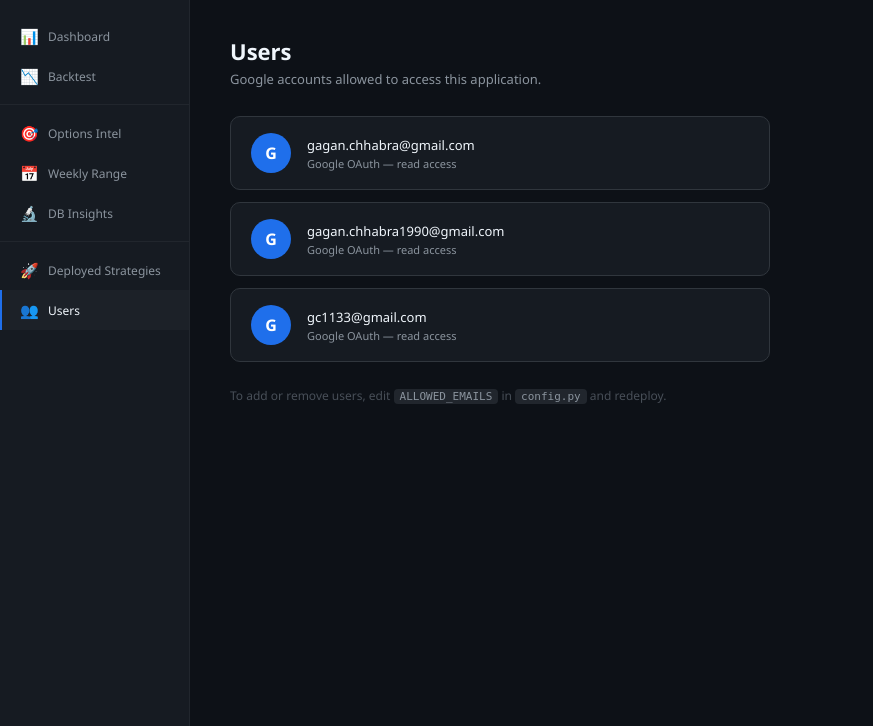
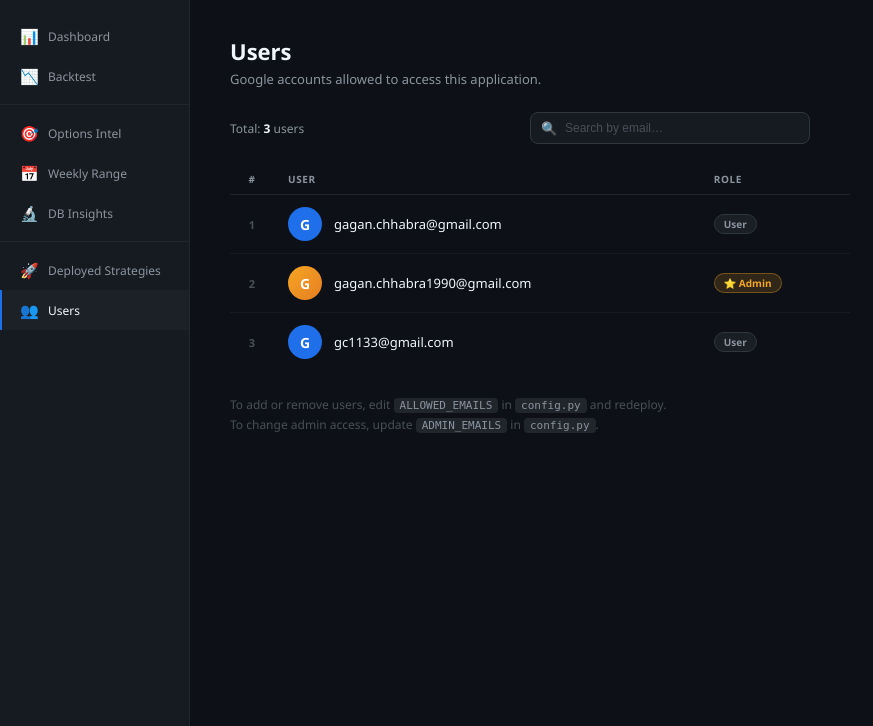
Before and after one commit to GaganChhabra25/stock-analyzer, a Flask app: page /users in a window 1280 px wide. Shown: the part 77-803 px from the top of the page, without its empty margins (0-873 px from the left). Run offline with Flask 3, Linux system fonts and the light colour scheme; the visitor is signed in with stand-in values (Sample User, id 1); some libraries are stand-ins or nearby versions.

Commit message:
feat: users page — search, numbering, admin badge
- config.py: add ADMIN_EMAILS set (gagan.chhabra1990@gmail.com is admin)
- app.py: pass admin_emails to users template
- users.html: redesigned as a table with:
    - Serial number column (#)
    - Avatar + email column
    - Role column: Admin badge (gold) for admin_emails, You badge (blue)
      for current logged-in user
    - Live search box filtering by email
    - "No users match" message when search has no results

Co-Authored-By: Claude Sonnet 4.6 <noreply@anthropic.com>

```diff
--- a/app.py
+++ b/app.py
@@ -1163,9 +1163,10 @@ def deployments_page():
 @login_required
 def users_page():
     """Users — allowed Google accounts."""
-    from config import ALLOWED_EMAILS
+    from config import ALLOWED_EMAILS, ADMIN_EMAILS
     allowed = list(ALLOWED_EMAILS)
-    return render_template("users.html", user=session["user"], allowed_emails=allowed)
+    return render_template("users.html", user=session["user"],
+                           allowed_emails=allowed, admin_emails=ADMIN_EMAILS)
 
 
 # ── Start deployment scheduler on boot ────────────────────────────────────────
--- a/config.py
+++ b/config.py
@@ -145,3 +145,8 @@ ALLOWED_EMAILS = [
     "gagan.chhabra1990@gmail.com",
     "gc1133@gmail.com",
 ]
+
+# Admins get an "Admin" badge on the Users page
+ADMIN_EMAILS = {
+    "gagan.chhabra1990@gmail.com",
+}
--- a/templates/users.html
+++ b/templates/users.html
@@ -30,16 +30,60 @@ body { font-family: 'Segoe UI', Tahoma, Geneva, Verdana, sans-serif; background:
 .page-layout { display: flex; min-height: calc(100vh - 74px); }
 .main { padding: 36px 40px; flex: 1; min-width: 0; }
 .page-title { font-size: 22px; font-weight: 700; color: #f0f6fc; margin-bottom: 4px; }
-.page-sub { font-size: 13px; color: #8b949e; margin-bottom: 28px; }
+.page-sub { font-size: 13px; color: #8b949e; margin-bottom: 24px; }
 
-/* User cards */
-.users-grid { display: flex; flex-direction: column; gap: 12px; max-width: 540px; }
-.user-card { background: #161b22; border: 1px solid #30363d; border-radius: 10px; padding: 16px 20px; display: flex; align-items: center; gap: 16px; }
-.user-avatar { width: 40px; height: 40px; border-radius: 50%; background: #1f6feb; display: flex; align-items: center; justify-content: center; font-size: 16px; font-weight: 700; color: #fff; flex-shrink: 0; }
-.user-email { font-size: 13px; color: #f0f6fc; font-weight: 500; }
-.user-label { font-size: 11px; color: #8b949e; margin-top: 2px; }
-.you-badge { display: inline-block; background: rgba(31,111,235,0.2); color: #58a6ff; border: 1px solid rgba(88,166,255,0.3); padding: 1px 8px; border-radius: 99px; font-size: 10px; font-weight: 700; margin-left: 8px; }
-.note { font-size: 12px; color: #484f58; margin-top: 24px; line-height: 1.6; }
+/* Top bar: count + search */
+.top-bar { display: flex; align-items: center; justify-content: space-between; margin-bottom: 20px; max-width: 580px; gap: 16px; }
+.user-count { font-size: 12px; color: #8b949e; }
+.user-count strong { color: #f0f6fc; }
+.search-wrap { position: relative; flex: 1; max-width: 280px; }
+.search-wrap input {
+  width: 100%; background: #161b22; border: 1px solid #30363d; border-radius: 8px;
+  padding: 8px 12px 8px 34px; font-size: 12px; color: #f0f6fc; outline: none;
+  transition: border-color 0.15s;
+}
+.search-wrap input:focus { border-color: #1f6feb; }
+.search-wrap input::placeholder { color: #484f58; }
+.search-icon { position: absolute; left: 11px; top: 50%; transform: translateY(-50%); font-size: 13px; color: #484f58; pointer-events: none; }
+
+/* User table */
+.users-table { width: 100%; max-width: 620px; border-collapse: collapse; }
+.users-table thead th {
+  text-align: left; color: #8b949e; font-size: 10px; font-weight: 700;
+  text-transform: uppercase; letter-spacing: 0.6px;
+  padding: 8px 14px; border-bottom: 1px solid #21262d;
+}
+.users-table thead th:first-child { width: 44px; text-align: center; }
+.users-table tbody tr { transition: background 0.12s; }
+.users-table tbody tr:hover td { background: #1c2128; }
+.users-table tbody tr.hidden { display: none; }
+.users-table td {
+  padding: 12px 14px; border-bottom: 1px solid #161b22; vertical-align: middle;
+  font-size: 13px;
+}
+.users-table td:first-child { text-align: center; color: #484f58; font-size: 11px; font-weight: 600; }
+.users-table tr:last-child td { border-bottom: none; }
+
+/* Avatar */
+.avatar-cell { display: flex; align-items: center; gap: 12px; }
+.user-avatar { width: 34px; height: 34px; border-radius: 50%; background: #1f6feb; display: flex; align-items: center; justify-content: center; font-size: 14px; font-weight: 700; color: #fff; flex-shrink: 0; }
+.user-avatar.admin-av { background: linear-gradient(135deg, #f5a623, #e67e22); }
+.user-email-text { font-size: 13px; color: #f0f6fc; font-weight: 500; }
+
+/* Badges */
+.badge { display: inline-flex; align-items: center; gap: 4px; padding: 2px 9px; border-radius: 99px; font-size: 10px; font-weight: 700; white-space: nowrap; }
+.badge-admin { background: rgba(245,166,35,0.15); color: #f5a623; border: 1px solid rgba(245,166,35,0.35); }
+.badge-you   { background: rgba(31,111,235,0.2);  color: #58a6ff; border: 1px solid rgba(88,166,255,0.3); }
+.badge-user  { background: rgba(139,148,158,0.1); color: #8b949e; border: 1px solid #30363d; }
+
+/* Badges cell */
+.badges-cell { display: flex; gap: 6px; flex-wrap: wrap; }
+
+/* No results */
+.no-results { display: none; padding: 32px 0; color: #484f58; font-size: 13px; }
+
+/* Note */
+.note { font-size: 12px; color: #484f58; margin-top: 24px; line-height: 1.6; max-width: 580px; }
 .note code { background: #21262d; padding: 1px 6px; border-radius: 4px; color: #8b949e; font-size: 11px; }
 </style>
 </head>
@@ -75,28 +119,71 @@ body { font-family: 'Segoe UI', Tahoma, Geneva, Verdana, sans-serif; background:
   <div class="page-title">Users</div>
   <div class="page-sub">Google accounts allowed to access this application.</div>
 
-  <div class="users-grid">
-    {% for email in allowed_emails %}
-    <div class="user-card">
-      <div class="user-avatar">{{ email[0].upper() }}</div>
-      <div>
-        <div class="user-email">
-          {{ email }}
-          {% if email == user.email %}
-          <span class="you-badge">You</span>
-          {% endif %}
-        </div>
-        <div class="user-label">Google OAuth — read access</div>
-      </div>
+  <div class="top-bar">
+    <div class="user-count">Total: <strong>{{ allowed_emails | length }}</strong> users</div>
+    <div class="search-wrap">
+      <span class="search-icon">🔍</span>
+      <input type="text" id="searchInput" placeholder="Search by email…" oninput="filterUsers(this.value)">
     </div>
-    {% endfor %}
   </div>
 
+  <table class="users-table" id="usersTable">
+    <thead>
+      <tr>
+        <th>#</th>
+        <th>User</th>
+        <th>Role</th>
+      </tr>
+    </thead>
+    <tbody>
+      {% for email in allowed_emails %}
+      {% set is_admin = email in admin_emails %}
+      {% set is_you   = email == user.email %}
+      <tr data-email="{{ email | lower }}">
+        <td>{{ loop.index }}</td>
+        <td>
+          <div class="avatar-cell">
+            <div class="user-avatar {% if is_admin %}admin-av{% endif %}">{{ email[0].upper() }}</div>
+            <span class="user-email-text">{{ email }}</span>
+          </div>
+        </td>
+        <td>
+          <div class="badges-cell">
+            {% if is_admin %}
+            <span class="badge badge-admin">⭐ Admin</span>
+            {% else %}
+            <span class="badge badge-user">User</span>
+            {% endif %}
+            {% if is_you %}
+            <span class="badge badge-you">You</span>
+            {% endif %}
+          </div>
+        </td>
+      </tr>
+      {% endfor %}
+    </tbody>
+  </table>
+
+  <div class="no-results" id="noResults">No users match your search.</div>
+
   <div class="note">
-    To add or remove users, edit <code>ALLOWED_EMAILS</code> in <code>config.py</code> and redeploy.
+    To add or remove users, edit <code>ALLOWED_EMAILS</code> in <code>config.py</code> and redeploy.<br>
+    To change admin access, update <code>ADMIN_EMAILS</code> in <code>config.py</code>.
   </div>
 </div>
 </div>
 
+<script>
+function filterUsers(q) {
+  q = q.toLowerCase().trim();
+  let found = 0;
+  document.querySelectorAll("#usersTable tbody tr").forEach(row => {
+    const match = !q || row.dataset.email.includes(q);
+    row.classList.toggle("hidden", !match);
+    if (match) found++;
+  });
+  document.getElementById("noResults").style.display = found === 0 ? "block" : "none";
+}
+</script>
 </body>
 </html>
```
